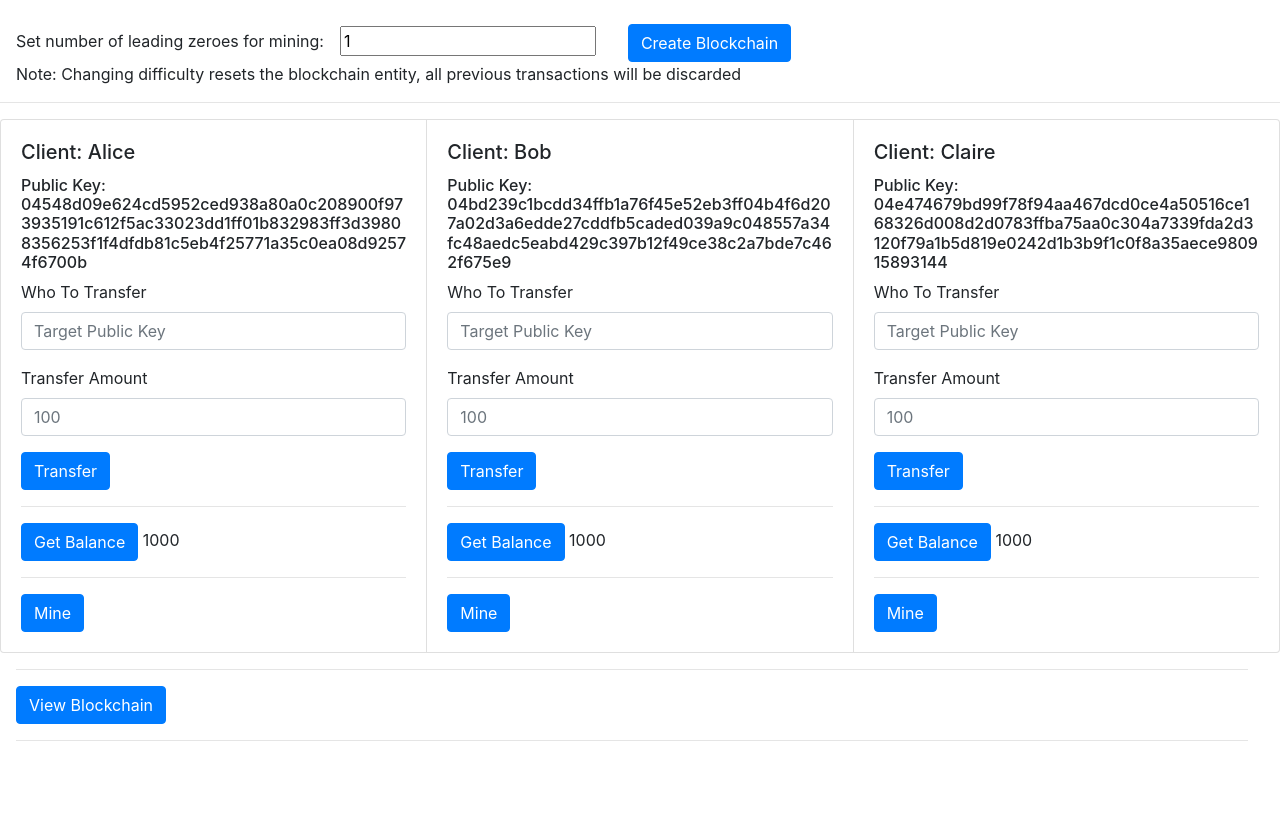
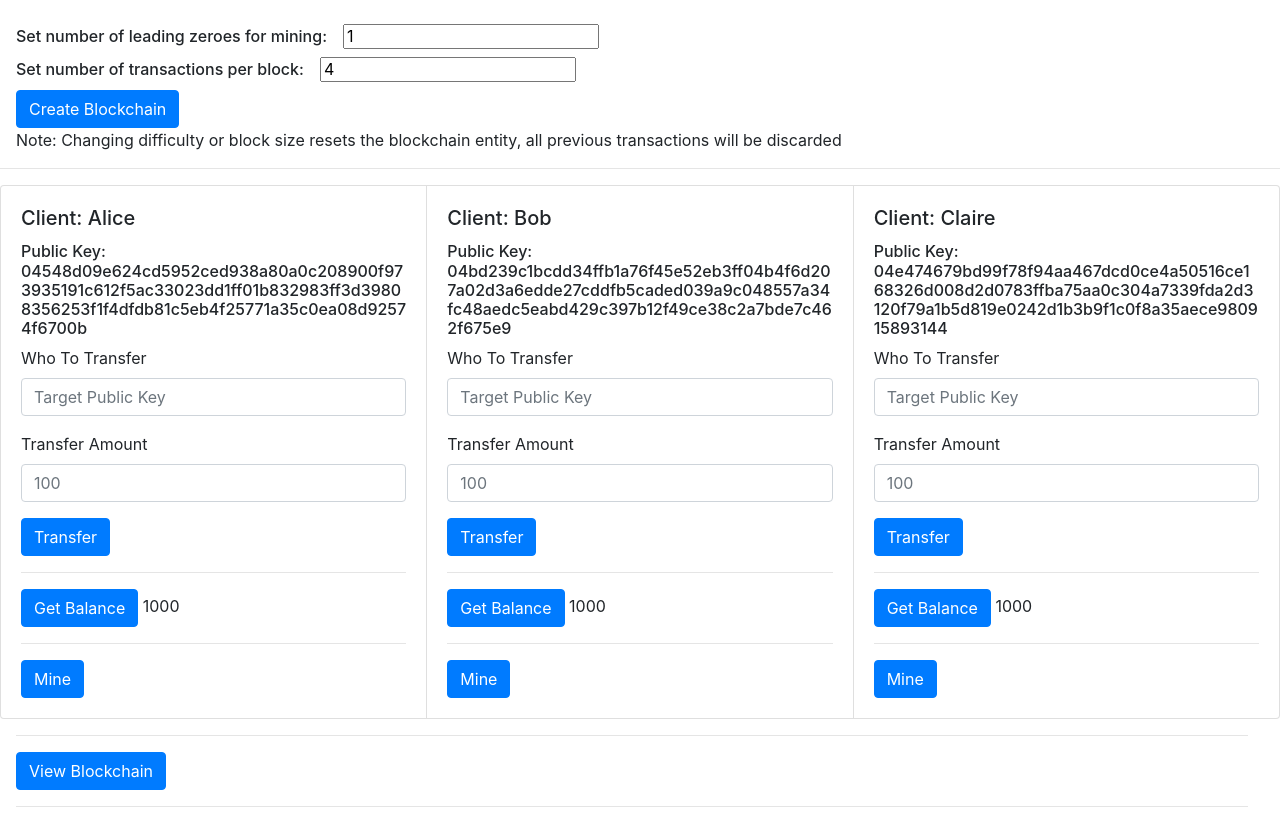
Before and after one commit to Arielv1/ReactBlockchainSimulator, a React (Create React App) app: page / in a window 1280 px wide. Before the commit the page ends 800 px from the top, so only its background shows below. Built offline with nearby package versions, Linux system fonts and the light colour scheme.

Commit message:
Added setting number of transactions per block, updated blockchain view after mining / transfer

```diff
--- a/src/App.js
+++ b/src/App.js
@@ -14,21 +14,29 @@ class App extends React.Component {
     this.state = {
       blockchainView : '',
       difficulty: 1,
+      blockSize: 4,
       blockchain: null
     }
     this.setDifficulty = this.setDifficulty.bind(this)
     this.addTransaction = this.addTransaction.bind(this)
     this.initBlockchain = this.initBlockchain.bind(this)
     this.getBalance = this.getBalance.bind(this)
+    this.setBlockSize = this.setBlockSize.bind(this)
   }
 
   setDifficulty = (event) => {
     this.setState({[event.target.name] : event.target.value})
   }
 
+
+  setBlockSize = (event) => {
+    this.setState({[event.target.name] : event.target.value})
+  }
+
   initBlockchain = () => {
     this.state.blockchain = new Blockchain()
     this.state.blockchain.difficulty = parseInt(this.state.difficulty, 10)
+    this.state.blockchain.blockSize = this.state.blockSize
     console.log(this.state.blockchain)
   }
 
@@ -40,6 +48,7 @@ class App extends React.Component {
     console.log(this.state.blockchain)
     this.state.blockchain.miningPendingTransaction(minerAddress)
     alert('Block mined successfully')
+    this.printBlockchain()
   }
 
   printBlockchain = () => {
@@ -83,6 +92,7 @@ class App extends React.Component {
     ctx.timestamp = jsonTx.timestamp
     console.log(ctx);
     this.state.blockchain.addTransaction(ctx)
+    this.printBlockchain()
   }
 
   getBalance(address) {
@@ -98,17 +108,25 @@ class App extends React.Component {
       <div>
         <br></br>
         <div style={{ marginLeft: '1rem', marginRight :'2rem'}}>
-          Set number of leading zeroes for mining:
+          <h6>Set number of leading zeroes for mining:
           <input style={{ marginLeft: '1rem', marginRight :'2rem'}}
                   type="text"
                   name="difficulty"
                   placeholder="1"
                   value = {this.state.difficulty}
                   onChange={this.setDifficulty}>
-                  </input>
+                  </input></h6>
+          <h6>Set number of transactions per block:
+          <input style={{ marginLeft: '1rem', marginRight :'2rem'}}
+                  type="text"
+                  name="blockSize"
+                  placeholder="4"
+                  value = {this.state.blockSize}
+                  onChange={this.setBlockSize}>
+                  </input></h6>
           <Button onClick={() => this.initBlockchain()}>Create Blockchain</Button>
           <br></br>
-          Note: Changing difficulty resets the blockchain entity, all previous transactions will be discarded
+          Note: Changing difficulty or block size resets the blockchain entity, all previous transactions will be discarded
         </div>
         <hr></hr>
 
```
Also changed, not shown: 1 other file (tests, documents, lock files or other folders).
